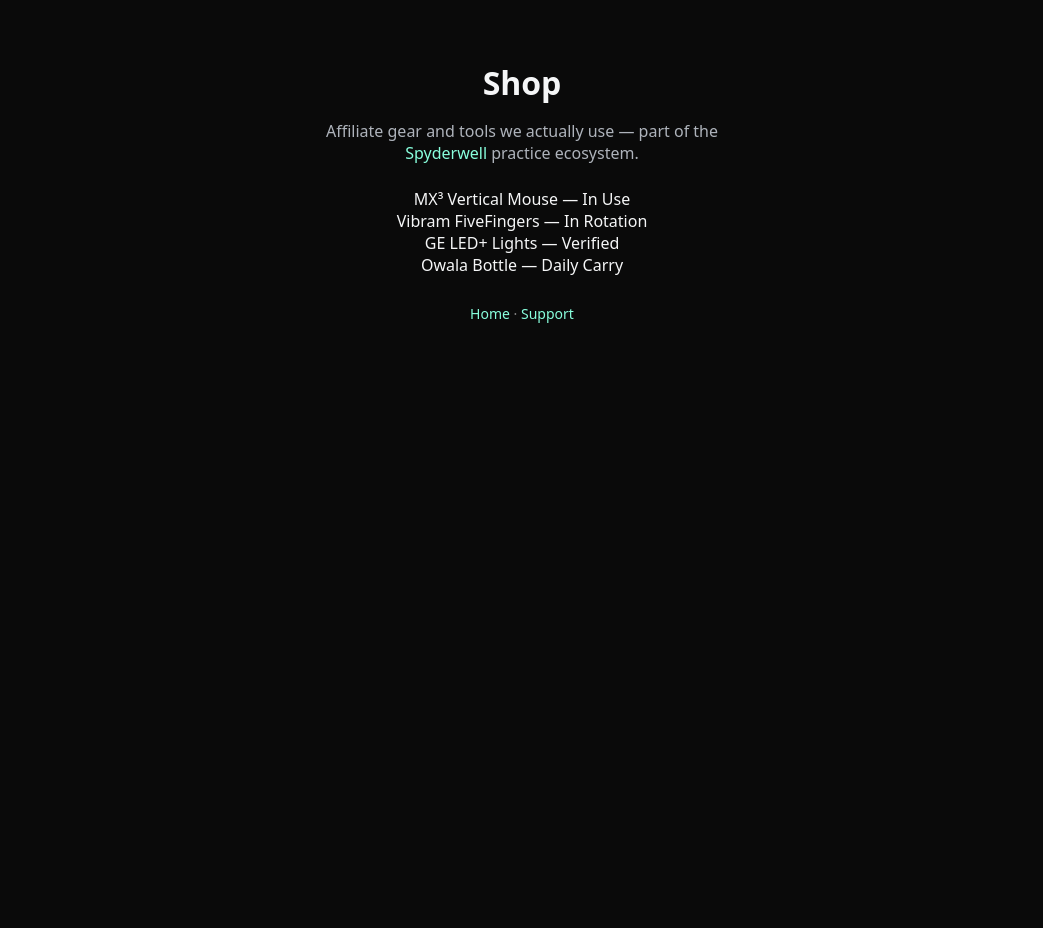
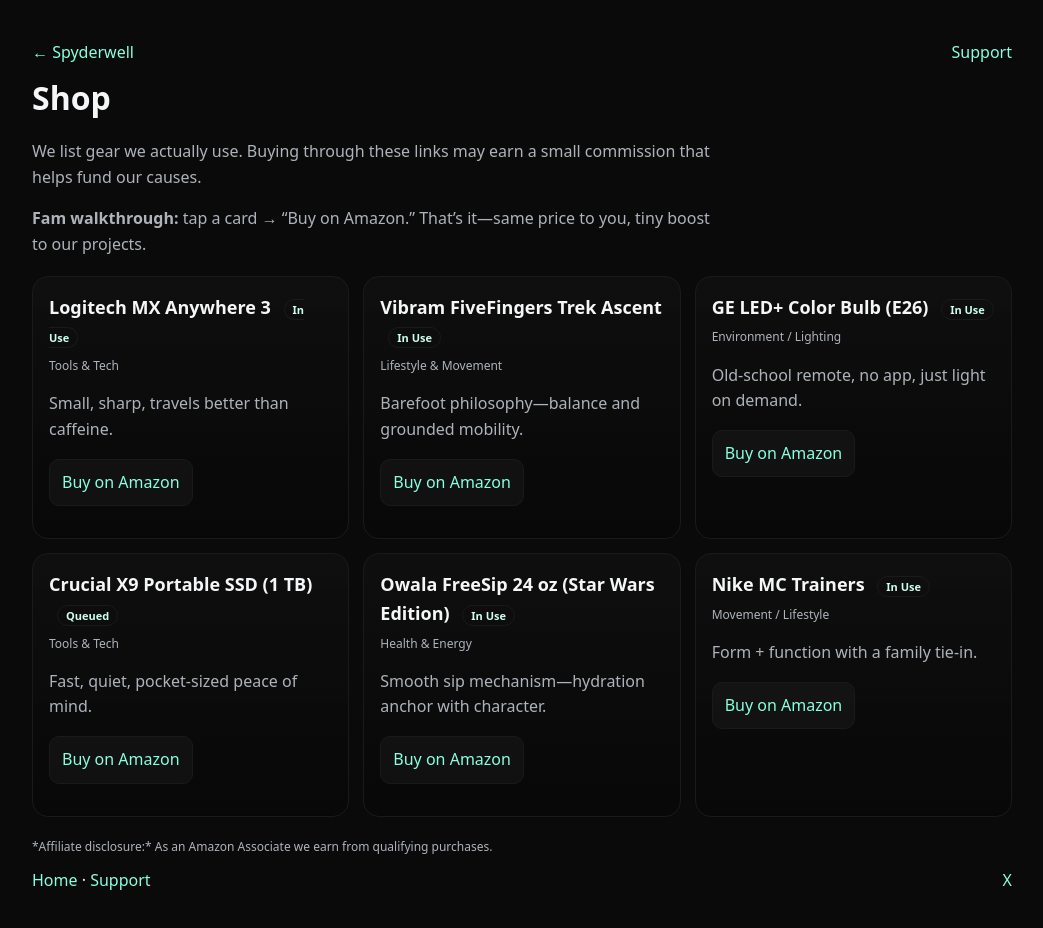
Before and after one commit to SpyderBox/spyderwell-site, a plain HTML site: page shop/index.html in a window 1280 px wide. Shown: the whole page, without its empty margins (118-1161 px from the left). Before the commit the page ends 800 px from the top, so only its background shows below. Drawn offline with Linux system fonts and the light colour scheme.

Commit message:
Add files via upload
shop index and products json

```diff
--- a/shop/index.html
+++ b/shop/index.html
@@ -5,26 +5,79 @@
   <meta name="viewport" content="width=device-width, initial-scale=1">
   <title>Shop | Spyderwell</title>
   <link rel="canonical" href="https://spyderwell.com/shop/">
-  <meta name="description" content="Affiliate gear and tools we actually use — Spyderwell Shop.">
+  <meta name="description" content="Affiliate gear and tools we actually use — Shop Spyderwell.">
   <style>
-    body{font-family:system-ui,Helvetica,Arial,sans-serif;background:#0a0a0a;color:#f5f6f7;margin:0;padding:40px;text-align:center}
+    :root{--bg:#0a0a0a;--fg:#f5f6f7;--muted:#aeb3bb;--line:#191a1d;--card:linear-gradient(180deg, rgba(255,255,255,.02), rgba(0,0,0,.25));--radius:16px}
+    html,body{margin:0;padding:0;background:#0a0a0a;color:var(--fg);font:16px/1.6 system-ui,Segoe UI,Roboto,Helvetica,Arial}
     a{color:#8fd;text-decoration:none}
-    h1{margin-bottom:0.5em}
-    p{color:#aeb3bb;max-width:420px;margin:0 auto 1.5em}
-    footer{margin-top:2em;font-size:14px;color:#888}
+    .wrap{max-width:980px;margin:0 auto;padding:40px 18px 80px}
+    header,footer{display:flex;justify-content:space-between;align-items:center;gap:12px;flex-wrap:wrap}
+    h1{margin:.2em 0 .4em}
+    p.muted{color:var(--muted);max-width:680px}
+    .grid{display:grid;gap:14px;margin-top:18px}
+    .card{background:var(--card);border:1px solid var(--line);border-radius:var(--radius);padding:16px}
+    .card h3{margin:0 0 6px;font-size:18px}
+    .meta{font-size:12px;color:var(--muted);margin-bottom:8px}
+    .btn{display:inline-flex;align-items:center;justify-content:center;padding:10px 12px;border-radius:10px;border:1px solid var(--line);background:rgba(255,255,255,.03)}
+    .tag{font-size:11px;padding:2px 8px;border-radius:999px;border:1px solid var(--line);margin-left:8px;color:#cfe}
+    @media (min-width:720px){.grid{grid-template-columns:repeat(3,1fr)}}
   </style>
 </head>
 <body>
-  <h1>Shop</h1>
-  <p>Affiliate gear and tools we actually use — part of the <a href="/">Spyderwell</a> practice ecosystem.</p>
-  <ul style="list-style:none;padding:0">
-    <li>MX³ Vertical Mouse — In Use</li>
-    <li>Vibram FiveFingers — In Rotation</li>
-    <li>GE LED+ Lights — Verified</li>
-    <li>Owala Bottle — Daily Carry</li>
-  </ul>
-  <footer>
-    <a href="/">Home</a> · <a href="/support/">Support</a>
-  </footer>
+  <div class="wrap">
+    <header>
+      <a href="/" aria-label="Home">← Spyderwell</a>
+      <nav><a href="/support/">Support</a></nav>
+    </header>
+
+    <main>
+      <h1>Shop</h1>
+      <p class="muted">
+        We list gear we actually use. Buying through these links may earn a small commission that helps fund our causes.
+      </p>
+      <p class="muted"><strong>Fam walkthrough:</strong> tap a card → “Buy on Amazon.” That’s it—same price to you, tiny boost to our projects.</p>
+
+      <section id="grid" class="grid" aria-label="Products"></section>
+
+      <p class="muted" style="margin-top:20px;font-size:12px">
+        *Affiliate disclosure:* As an Amazon Associate we earn from qualifying purchases.
+      </p>
+    </main>
+
+    <footer>
+      <div><a href="/">Home</a> · <a href="/support/">Support</a></div>
+      <div><a href="https://x.com/spyderwell" target="_blank" rel="me noopener" aria-label="@spyderwell on X">X</a></div>
+    </footer>
+  </div>
+
+  <script>
+    async function renderProducts() {
+      try {
+        const res = await fetch('./products.json', {cache: 'no-store'});
+        if (!res.ok) throw new Error('Failed to load products.json');
+        const items = await res.json();
+        const grid = document.getElementById('grid');
+
+        items.forEach(({title, category, status, url, short_copy}) => {
+          const card = document.createElement('article');
+          card.className = 'card';
+          card.innerHTML = `
+            <h3>${title} <span class="tag">${status}</span></h3>
+            <div class="meta">${category}</div>
+            <p class="muted">${short_copy}</p>
+            <p style="margin-top:10px">
+              <a class="btn" href="${url}" target="_blank" rel="nofollow sponsored noopener">Buy on Amazon</a>
+            </p>
+          `;
+          grid.appendChild(card);
+        });
+      } catch (e) {
+        document.getElementById('grid').innerHTML =
+          '<div class="card"><p class="muted">Could not load products. Try refreshing.</p></div>';
+        console.error(e);
+      }
+    }
+    renderProducts();
+  </script>
 </body>
 </html>
--- /dev/null
+++ b/shop/products.json
@@ -0,0 +1,44 @@
+[
+  {
+    "title": "Logitech MX Anywhere 3",
+    "category": "Tools & Tech",
+    "status": "In Use",
+    "url": "https://www.amazon.com/s?k=logitech+mx+anywhere+3&tag=spyderwell-20",
+    "short_copy": "Small, sharp, travels better than caffeine."
+  },
+  {
+    "title": "Vibram FiveFingers Trek Ascent",
+    "category": "Lifestyle & Movement",
+    "status": "In Use",
+    "url": "https://amzn.to/3IT8cSh",
+    "short_copy": "Barefoot philosophy—balance and grounded mobility."
+  },
+  {
+    "title": "GE LED+ Color Bulb (E26)",
+    "category": "Environment / Lighting",
+    "status": "In Use",
+    "url": "https://www.amazon.com/s?k=red+light+bulb+e26&tag=spyderwell-20",
+    "short_copy": "Old-school remote, no app, just light on demand."
+  },
+  {
+    "title": "Crucial X9 Portable SSD (1 TB)",
+    "category": "Tools & Tech",
+    "status": "Queued",
+    "url": "https://www.amazon.com/s?k=portable+ssd+2tb&tag=spyderwell-20",
+    "short_copy": "Fast, quiet, pocket-sized peace of mind."
+  },
+  {
+    "title": "Owala FreeSip 24 oz (Star Wars Edition)",
+    "category": "Health & Energy",
+    "status": "In Use",
+    "url": "https://www.amazon.com/s?k=owala+freesip+24oz&tag=spyderwell-20",
+    "short_copy": "Smooth sip mechanism—hydration anchor with character."
+  },
+  {
+    "title": "Nike MC Trainers",
+    "category": "Movement / Lifestyle",
+    "status": "In Use",
+    "url": "https://www.amazon.com/s?k=nike+mc+trainer&tag=spyderwell-20",
+    "short_copy": "Form + function with a family tie-in."
+  }
+]
```
